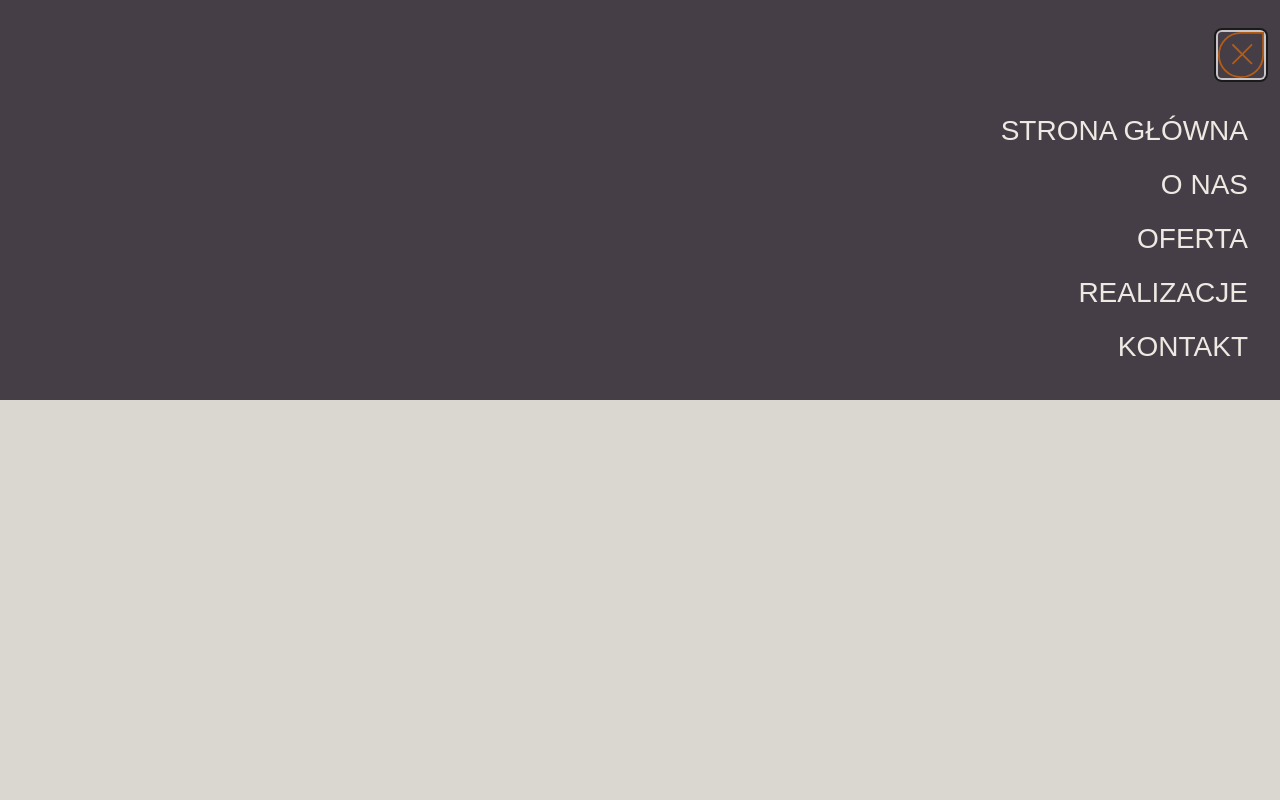
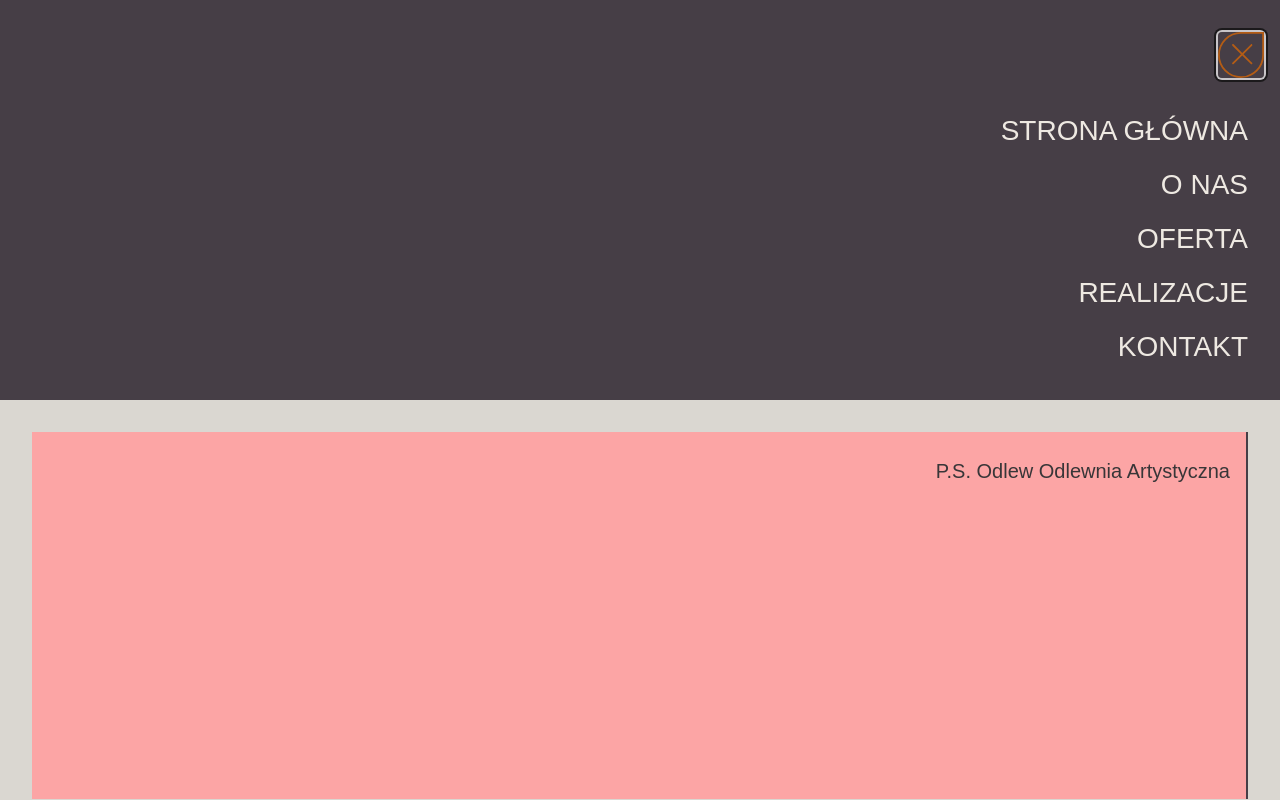
Before and after one commit to MarioLuigie/Odlew, a Next.js app: page / in a window 1280 px wide. Both pictures are taken after a click on the button 1241 px from the left and 60 px from the top of the page. Built offline with nearby package versions, Linux system fonts and the light colour scheme.

Commit message:
Styles: Style MenuSheet

```diff
--- a/src/components/content/MenuSheet.tsx
+++ b/src/components/content/MenuSheet.tsx
@@ -32,8 +32,13 @@ export default function MenuSheet() {
 					))}
 				</ul>
 			</div>
-      <div className='bg-menuBottomBg h-full'>
+      <div className='bg-menuBottomBg h-full p-8'>
+					<div className='w-full flex justify-end bg-red-300 h-[50%]'>
+						<p className='text-menuTextDark text-[20px] pr-4 pt-6'>P.S. Odlew Odlewnia Artystyczna</p>
+						<div className='bg-menuTopBg w-[2px] h-full'>
 
+						</div>
+					</div>
       </div>
 		</CustomSheet>
 	)
```
